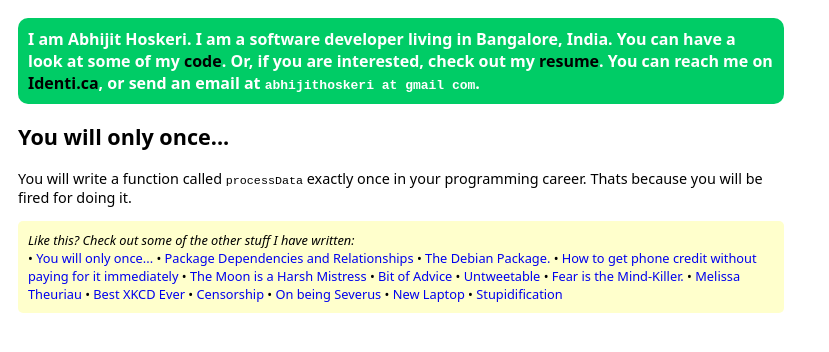
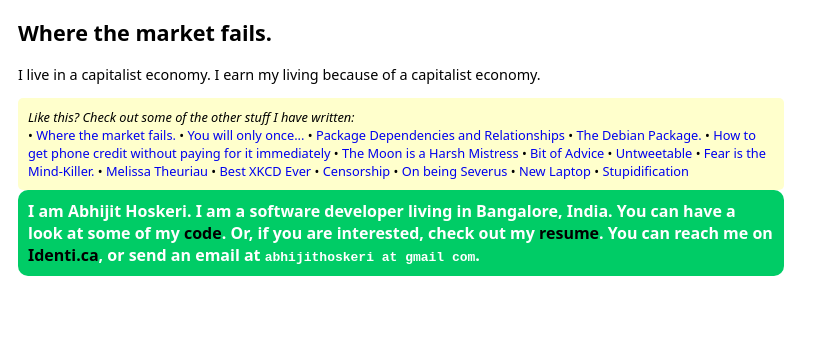
Before and after one commit to hoskeri/hoskeri.github.com, a Jekyll site: the page built from index.html, in a window 1280 px wide. Shown: the top 352 px of the page, without its empty margins (0-829 px from the left). Built offline with Jekyll 4.4.1, drawn with Linux system fonts in a browser that asks for light colours.

```diff
--- a/_layouts/default.html
+++ b/_layouts/default.html
@@ -5,14 +5,7 @@
   </head>
   <body>
     <h1> {{ page.title }} </h1>
-    <div class="sidebar">
-      I am Abhijit Hoskeri. I am a software developer living in Bangalore, India.
-      You can have a look at some of my <a href="http://github.com/hoskeri">code</a>.
-      Or, if you are interested, check out my <a href="/resume.html">resume</a>.
-      You can reach me on <a href="http://identi.ca/whacker">Identi.ca</a>, or send an email at
-      <tt> abhijithoskeri at gmail com</tt>.
-	  </div>
-    <div class="blog-post">
+        <div class="blog-post">
       {{ content }}
     </div>
 
@@ -22,5 +15,12 @@
       &bull; <a href="{{ post.url }}"> {{ post.title }}</a>
       {% endfor %}
     </div>
+    <div class="sidebar">
+      I am Abhijit Hoskeri. I am a software developer living in Bangalore, India.
+      You can have a look at some of my <a href="http://github.com/hoskeri">code</a>.
+      Or, if you are interested, check out my <a href="/resume.html">resume</a>.
+      You can reach me on <a href="http://identi.ca/whacker">Identi.ca</a>, or send an email at
+      <tt> abhijithoskeri at gmail com</tt>.
+	  </div>
   </body>
 </html>
--- /dev/null
+++ b/blog/_posts/2010-08-08-where-the-market-fails.markdown
@@ -0,0 +1,7 @@
+---
+title: Where the market fails.
+layout: default
+---
+
+I live in a capitalist economy. I earn my living because of a
+capitalist economy.
--- /dev/null
+++ b/why-i-reddit.markdown
@@ -0,0 +1,5 @@
+---
+title: Why I Reddit
+layout: default
+---
+[Hipster Analysis](http://www.reddit.com/r/books/comments/d3i8m/david_foster_wallace_explains_hipsters/c0xb87w)
```
